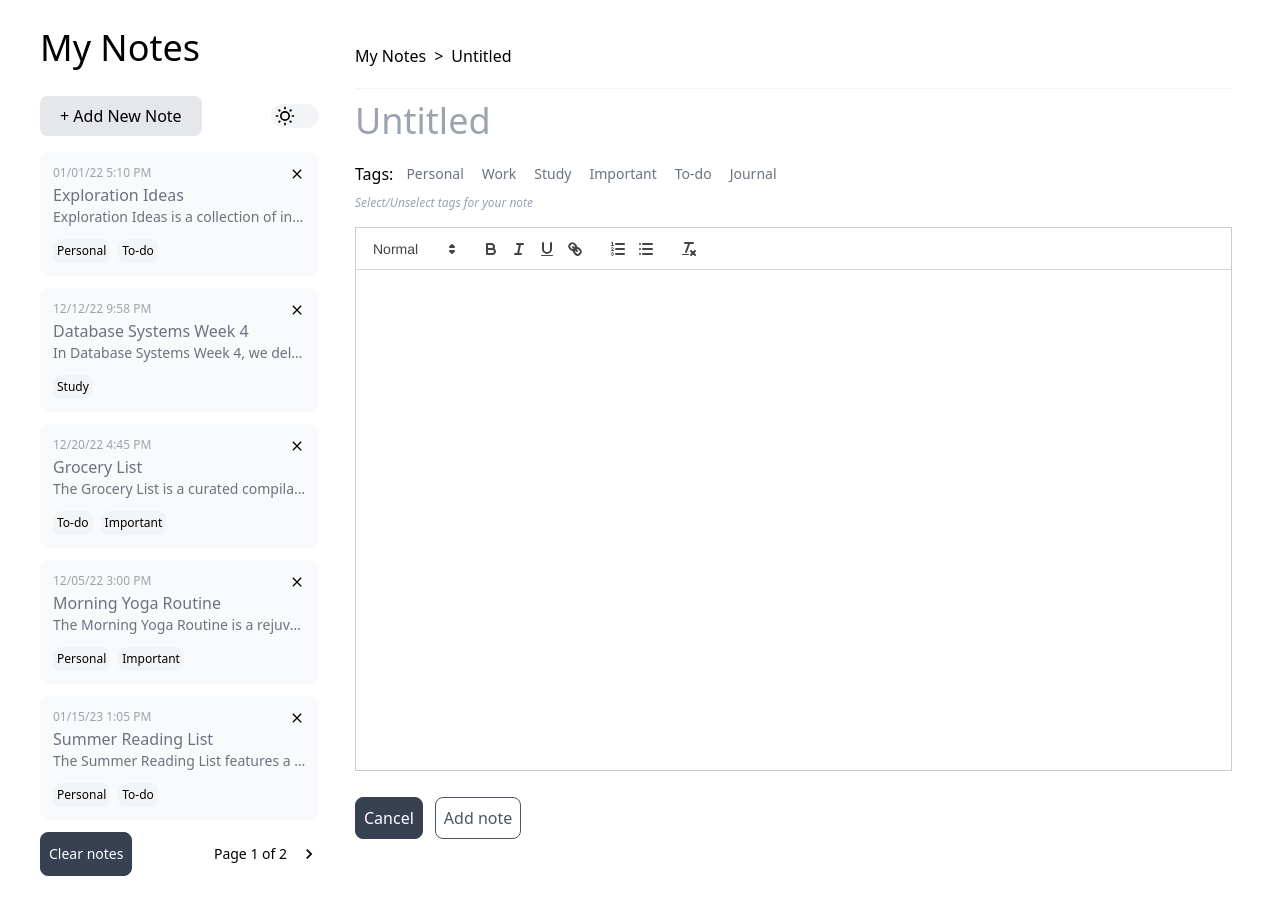
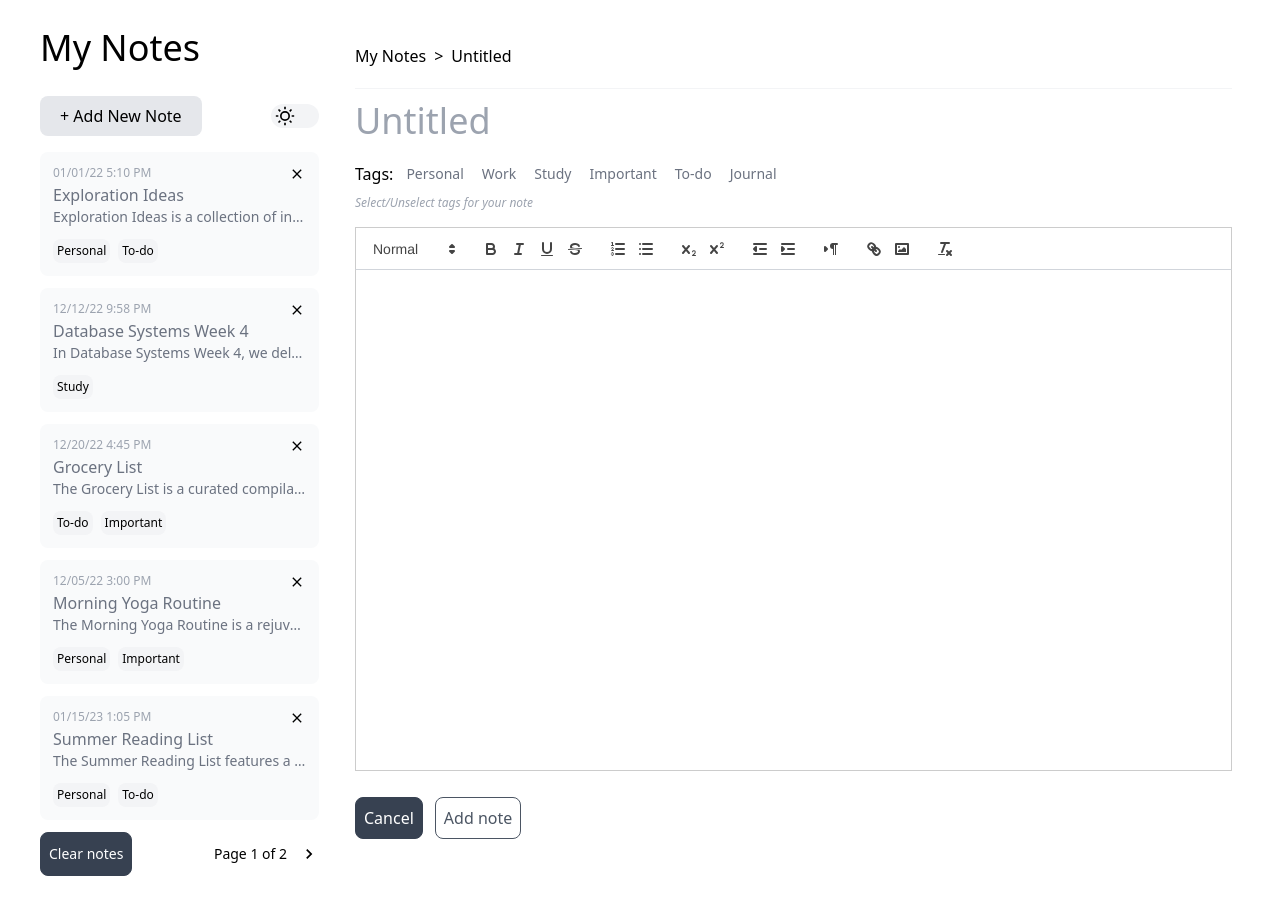
Before and after one commit to LataniaReece/Notes-App, a React (Vite) app: page / in a window 1280 px wide. Both pictures are taken after a click on the button "+ Add New Note". Shown: the top 914 px of the page. Built offline with nearby package versions, Linux system fonts and the light colour scheme.

Commit message:
add more options

```diff
--- a/src/components/ViewNote/Editor.tsx
+++ b/src/components/ViewNote/Editor.tsx
@@ -18,6 +18,34 @@ const Editor: FC<EditorProps> = ({ selectedText, setSelectedText }) => {
     setSelectedText(content);
   };
 
+  const modules = {
+    toolbar: [
+      [{ header: [1, 2, 3, false] }],
+      ["bold", "italic", "underline", "strike"],
+      [{ list: "ordered" }, { list: "bullet" }],
+      [{ script: "sub" }, { script: "super" }],
+      [{ indent: "-1" }, { indent: "+1" }],
+      [{ direction: "rtl" }],
+      ["link", "image"],
+      ["clean"],
+    ],
+  };
+
+  const formats = [
+    "header",
+    "bold",
+    "italic",
+    "underline",
+    "strike",
+    "list",
+    "bullet",
+    "script",
+    "indent",
+    "color",
+    "link",
+    "image",
+  ];
+
   useEffect(() => {
     setIsLoading(true);
     setKey((prevKey) => prevKey + 1);
@@ -34,7 +62,13 @@ const Editor: FC<EditorProps> = ({ selectedText, setSelectedText }) => {
     >
       {isLoading && <p>Loading editor...</p>}
       {!isLoading && (
-        <ReactQuill theme="snow" value={selectedText} onChange={handleChange} />
+        <ReactQuill
+          theme="snow"
+          value={selectedText}
+          onChange={handleChange}
+          modules={modules}
+          formats={formats}
+        />
       )}
     </div>
   );
```
